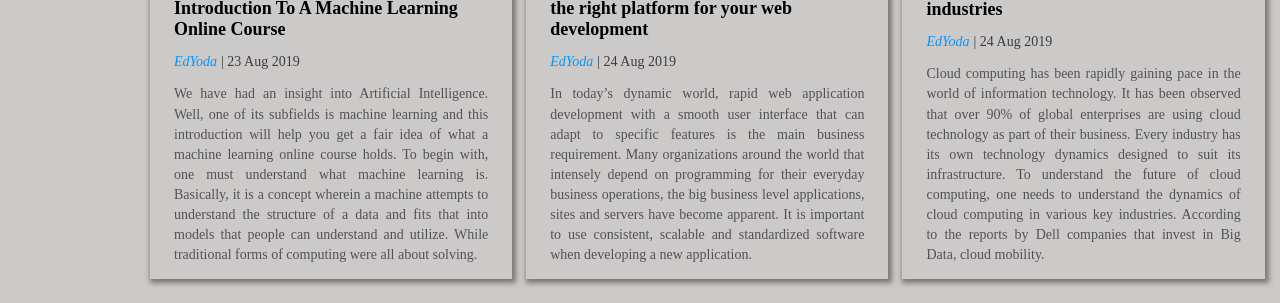
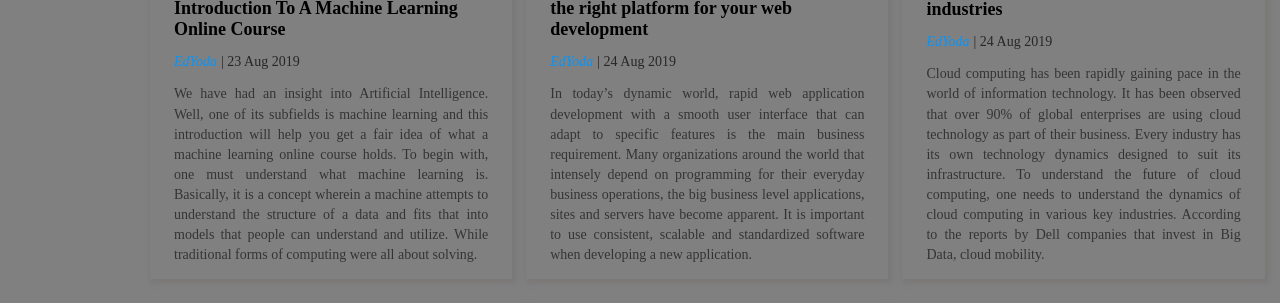
Before and after one commit to yogeshyadav999/edyoda-stories, a plain HTML site: page index.html in a window 1280 px wide. Shown: the part 623-926 px from the top of the page. Drawn offline with Linux system fonts and the light colour scheme.

Commit message:
Update style.css

```diff
--- a/style.css
+++ b/style.css
@@ -1,5 +1,5 @@
 body {
-    background-color: rgba(197, 194, 194, 0.871);
+    background-color: grey;
     margin: 0px;
   }
   #head {
```
